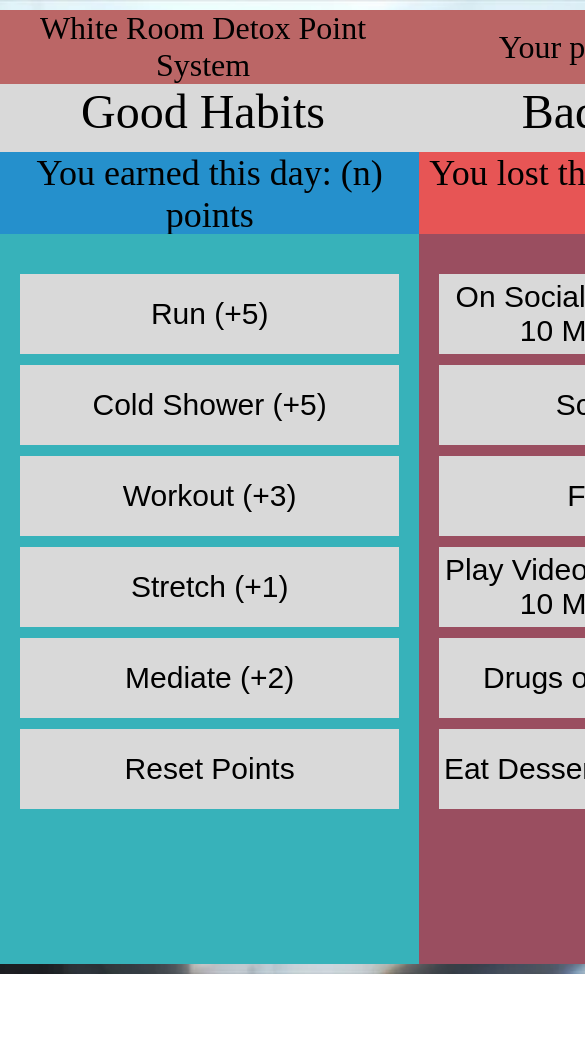
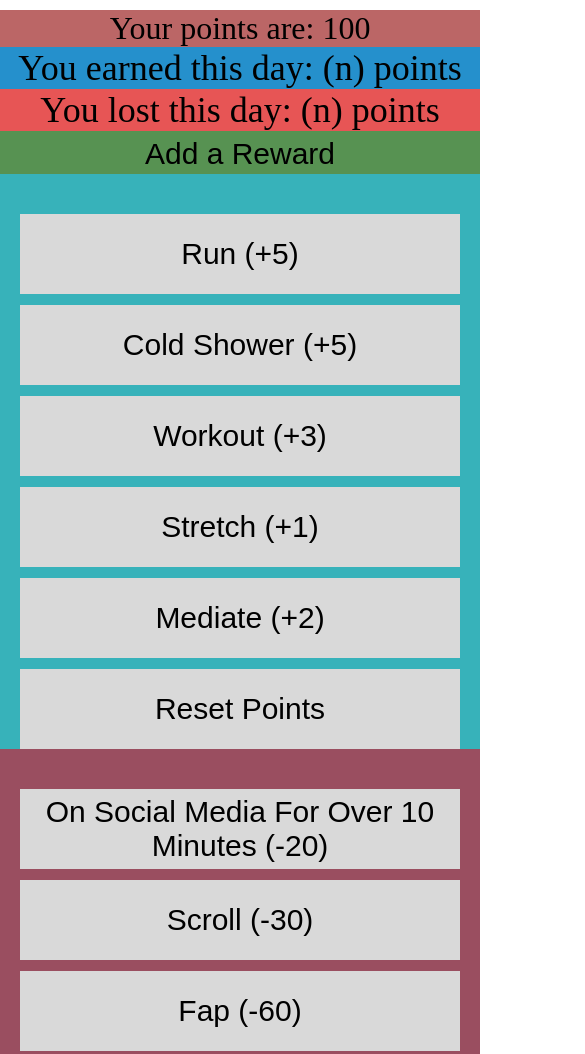
Before and after one commit to Desolateeeooo/Desolateeeooo.github.io, a plain HTML site: page index.html in a window 390 px wide. Shown: the top 1054 px of the page, 585 px wide, since content can reach past the window. Before the commit the page ends 974 px from the top, so only its background shows below. Drawn offline with Linux system fonts and the light colour scheme.

Commit message:
added responsiveness

```diff
--- a/index.html
+++ b/index.html
@@ -13,9 +13,9 @@
 	<div class="container">
 		<div class="top">
 			<ul>
-			<li>White Room Detox Point System</li>
-			<li>Your points are: <span id="overallPoints">(n)</span></li>
-			<li>Your name is: <span>(string)</span></li>
+			<li id="WR">White Room Detox Point System</li>
+			<li id="OP">Your points are: <span id="overallPoints">(n)</span></li>
+			<li id="name">Your name is: <span>(string)</span></li>
 		</div>
 		<div class="habits rewards">
 		<ul>
--- a/resources/index.css
+++ b/resources/index.css
@@ -41,7 +41,6 @@ li {
 	background: #D9D9D9;
 	width: 1258px;
 	height: 954px;
-	display: block;
 	margin-top: 10px;
 	margin-bottom: 10px;
 	position: relative;
@@ -59,16 +58,44 @@ li {
 
 .top ul {
 	display: flex;
-	justify-content: space-around;
 	gap: 20px;
 	width: 100%;
 	font-size: 2rem;
-	align-items: center;
+	height: 100%;
 }
 
 .top ul li {
 	width: 100%;
 	text-align: center;
+	height: 100%;
+}
+
+@media only screen and (min-width: 320px) and
+(max-width: 480px), (orientation: portrait) {
+	body {
+		background: none;
+	}
+
+	.top ul #WR {
+		display: none;
+	}
+
+	.top ul #name {
+		display: none;
+	}
+
+	.top ul {
+		width: 100%;
+	}
+
+	.habits, .rewards {
+		display: none;
+	}
+
+	.container {
+		min-width: 320px;
+		max-width: 480px;
+	}
 }
 
 .habits, .rewards {
@@ -100,6 +127,13 @@ li {
 	font-size: 36px;
 	text-align: center;
 	height: 100%;
+}
+
+@media only screen and (min-width: 320px) and
+(max-width: 480px), (orientation: portrait) {
+	.changes ul {
+		flex-direction: column;
+	}
 }
 
 #earnings-header {
@@ -140,6 +174,15 @@ li {
 	grid-template-rows: repeat(6, 80px);
 	gap: 11px;
 	margin: 40px 20px 0px 20px;
+}
+
+@media only screen and (min-width: 320px) and
+(max-width: 480px), (orientation: portrait) {
+	.container-buttons {
+		flex-direction: column;
+		width: 100%;
+		margin-top: 45px;
+	}
 }
 
 .earnings button:hover {
```
